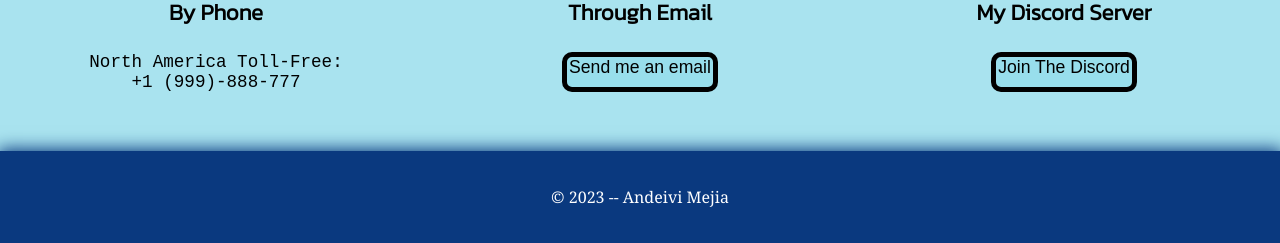
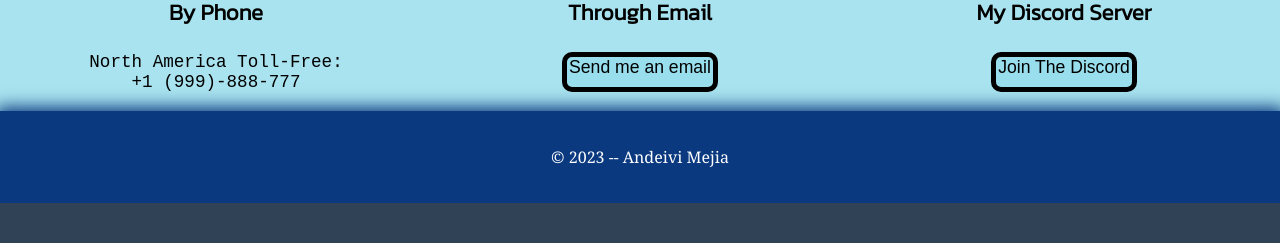
Before and after one commit to clumsyproninja/resumeWebsite, a plain HTML site: page index.html in a window 1280 px wide. Shown: the part 2631-2874 px from the top of the page. After the commit the page ends 2834 px from the top, so only its background shows below. Drawn offline with Linux system fonts and the light colour scheme; a web font is replaced by a local one.

Commit message:
Small property update style.css
-removed bottom property in footer
-changed numbers a little

```diff
--- a/style.css
+++ b/style.css
@@ -199,7 +199,7 @@ header section{
 #contact{
     background-color: #a9e3ef;
     color: #000;
-    min-height: 40vh;
+    min-height: 35vh;
 }
 
 #contact-title{
@@ -246,8 +246,7 @@ footer{
     color: #FFF;
     background-color: #0A397F;
     padding: 1.5%;
-    bottom: 0;
     width: 100%;
-    box-shadow: 0px 0px 16px 2.5px #0A397F;
+    box-shadow: 0px 0px 16px 4.5px #0A397F;
     box-sizing: border-box;
 }
```
